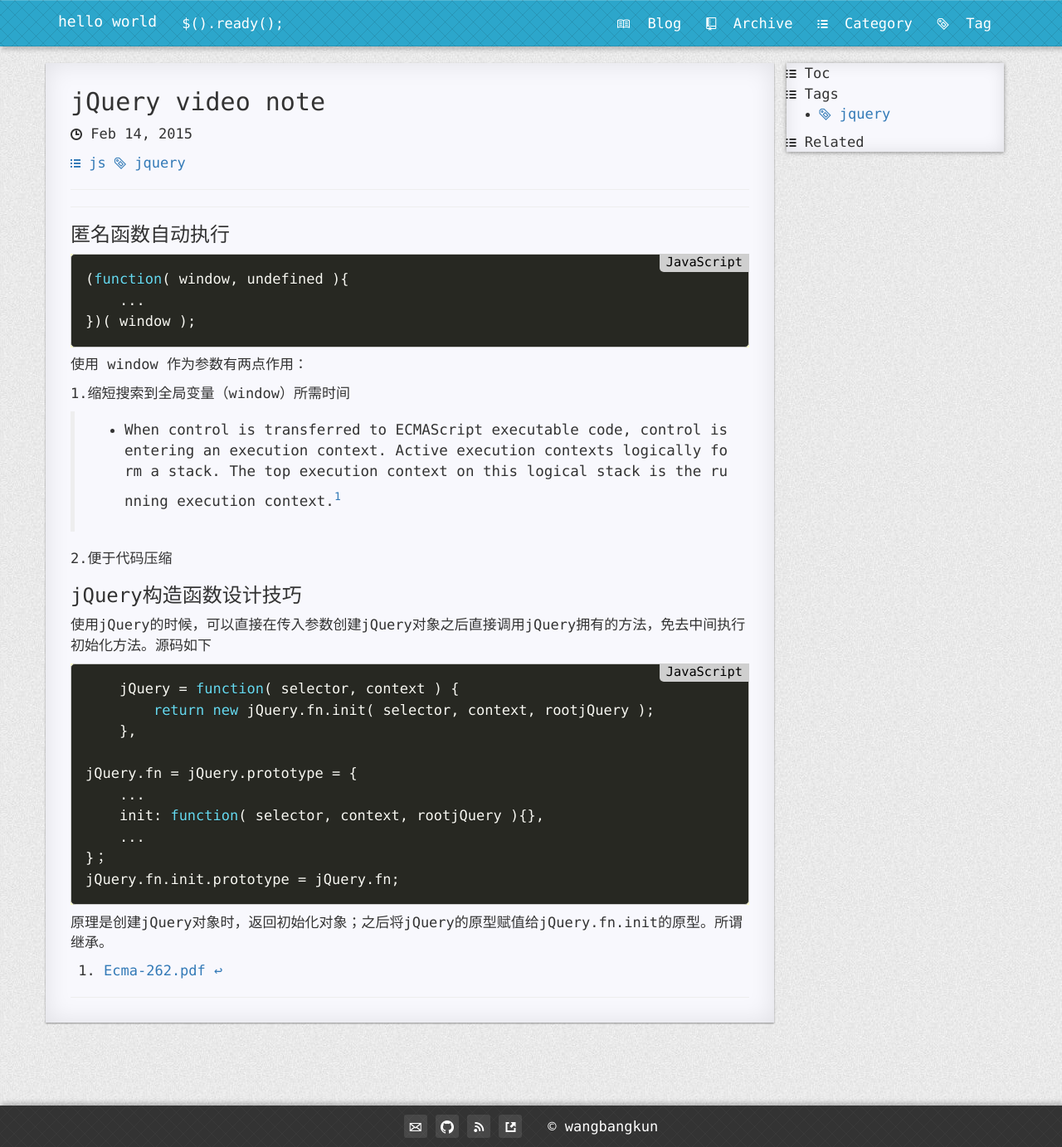
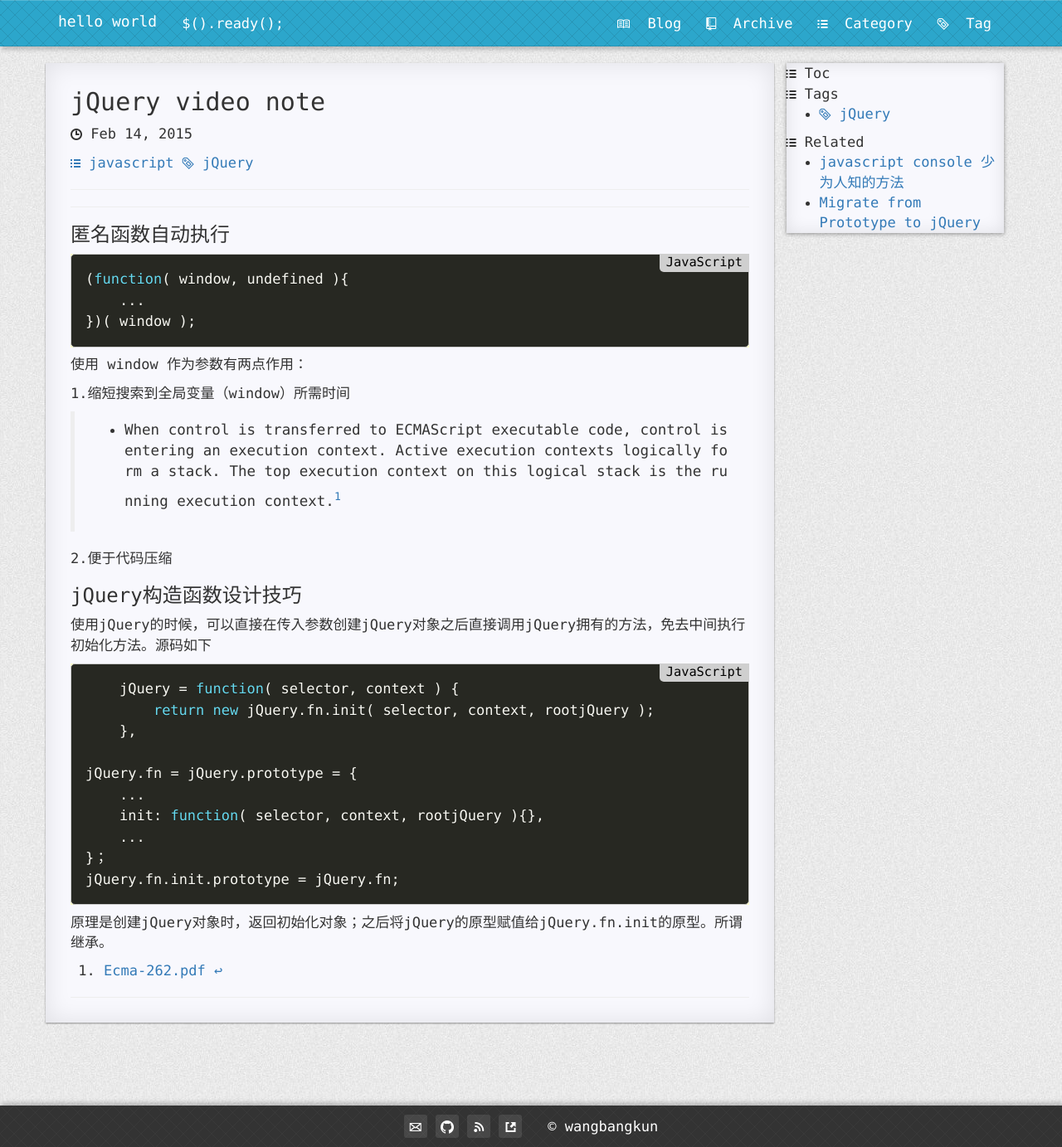
Before and after one commit to wangbangkun/wangbangkun.github.io, a Jekyll site: the page built from _posts/2015-02-14-jQuery-video-note.markdown, in a window 1280 px wide. Shown: the whole page at 83% size. Built offline with Jekyll 4.4.1, drawn with Linux system fonts in a browser that asks for light colours; nearby versions of some CDN libraries; Markdown is read by kramdown in place of the engine named in the settings.

Commit message:
Modify posted article.

```diff
--- a/_posts/2014-11-02-Migrate-from-Prototype-to-jQuery.markdown
+++ b/_posts/2014-11-02-Migrate-from-Prototype-to-jQuery.markdown
@@ -3,7 +3,8 @@ layout:     post
 title:      Migrate from Prototype to jQuery
 date:       2014-11-02 11:44:21
 summary:    Change Prototype methods to jQuery methods.
-categories: jQuery
+categories: javascript
+tag:        jQuery
 ---
 
 ---
--- a/_posts/2014-11-04-HTML-The-difference-between-attribute-and-property.markdown
+++ b/_posts/2014-11-04-HTML-The-difference-between-attribute-and-property.markdown
@@ -39,10 +39,10 @@ categories: html
 
 这里是直观表示：
 
-<image src="{{ "/images/posts/2014/11/04-1.png" | prepend: site.baseurl }}">
+<image src="{{ "/2014/11/04-1.png" | prepend: site.imgrepo }}">
 
 <p>假设用户在输入框中输入他的名字"Joe"。这里是一个元素的属性（<em>attribute</em>）和特性（<em>property</em>）的值。</p>
 
-<image src="{{ "/images/posts/2014/11/04-2.png" | prepend: site.baseurl }}">
+<image src="{{ "/2014/11/04-2.png" | prepend: site.imgrepo }}">
 
 <p>正如你所看到，只有元素的特性（<em>property</em>）值改变了，因为它位于DOM中而且是动态的。但是位于HTML文本中的属性（<em>attribute</em>）值却不会发生变化。</p>
--- a/_posts/2014-11-19-Debug-php-scripts-with-eclipse-and-xdebug-on-windows.markdown
+++ b/_posts/2014-11-19-Debug-php-scripts-with-eclipse-and-xdebug-on-windows.markdown
@@ -4,6 +4,7 @@ title:      Debug php scripts with eclipse and xdebug on windows
 date:       2014-11-19 22:37:45
 summary:    How to debug php scripts with eclipse and xdebug on windows.
 categories: php
+tag:        debug
 ---
 
 ---
--- a/_posts/2015-02-14-jQuery-video-note.markdown
+++ b/_posts/2015-02-14-jQuery-video-note.markdown
@@ -3,8 +3,8 @@ layout:     post
 title:      jQuery video note
 date:       2015-02-14 21:34:50
 summary:    视频笔记
-categories: js
-tag:        jquery
+categories: javascript
+tag:        jQuery
 ---
 
 ---
--- a/_posts/2015-03-22-javascript-console-lesser-known-features.markdown
+++ b/_posts/2015-03-22-javascript-console-lesser-known-features.markdown
@@ -4,6 +4,7 @@ title:      javascript console 少为人知的方法
 date:       2015-03-22 22:40:35
 summary:    javascript console feature
 categories: javascript
+tag:        console
 ---
 
 ---
```
